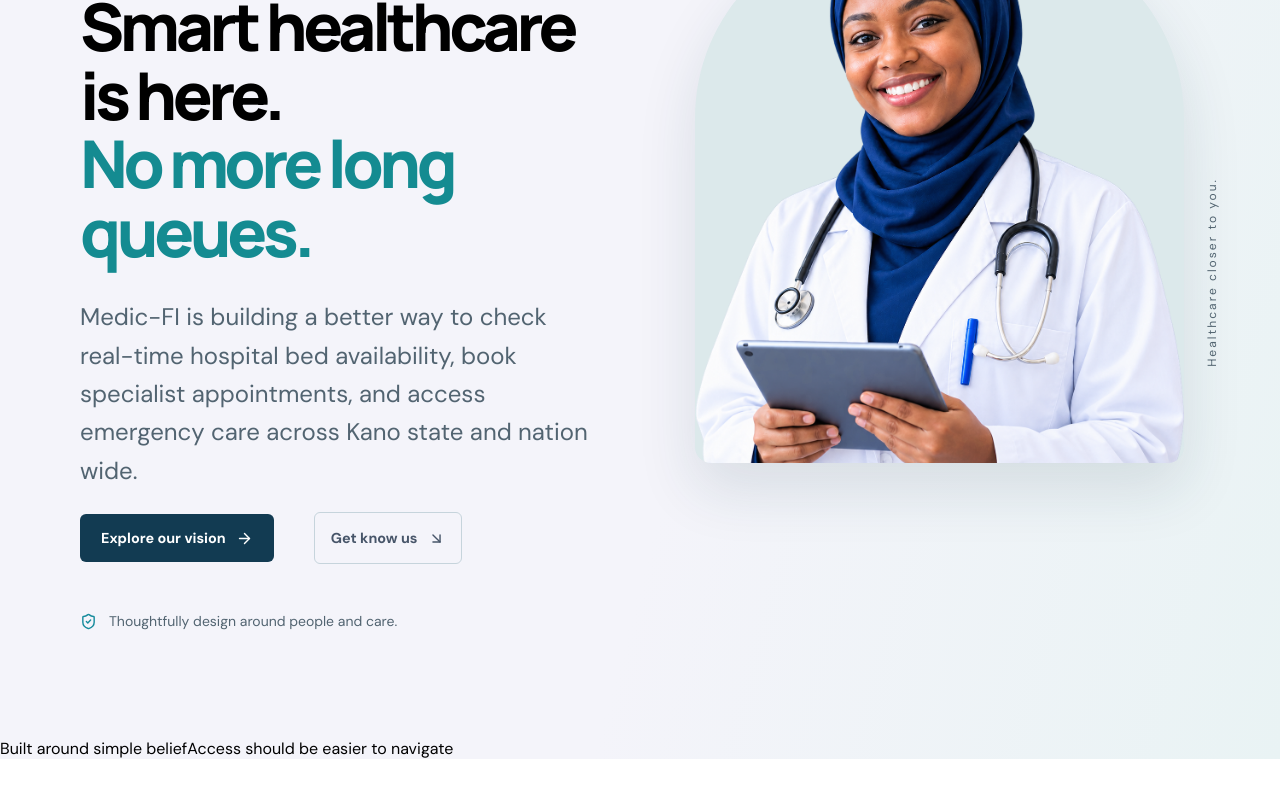
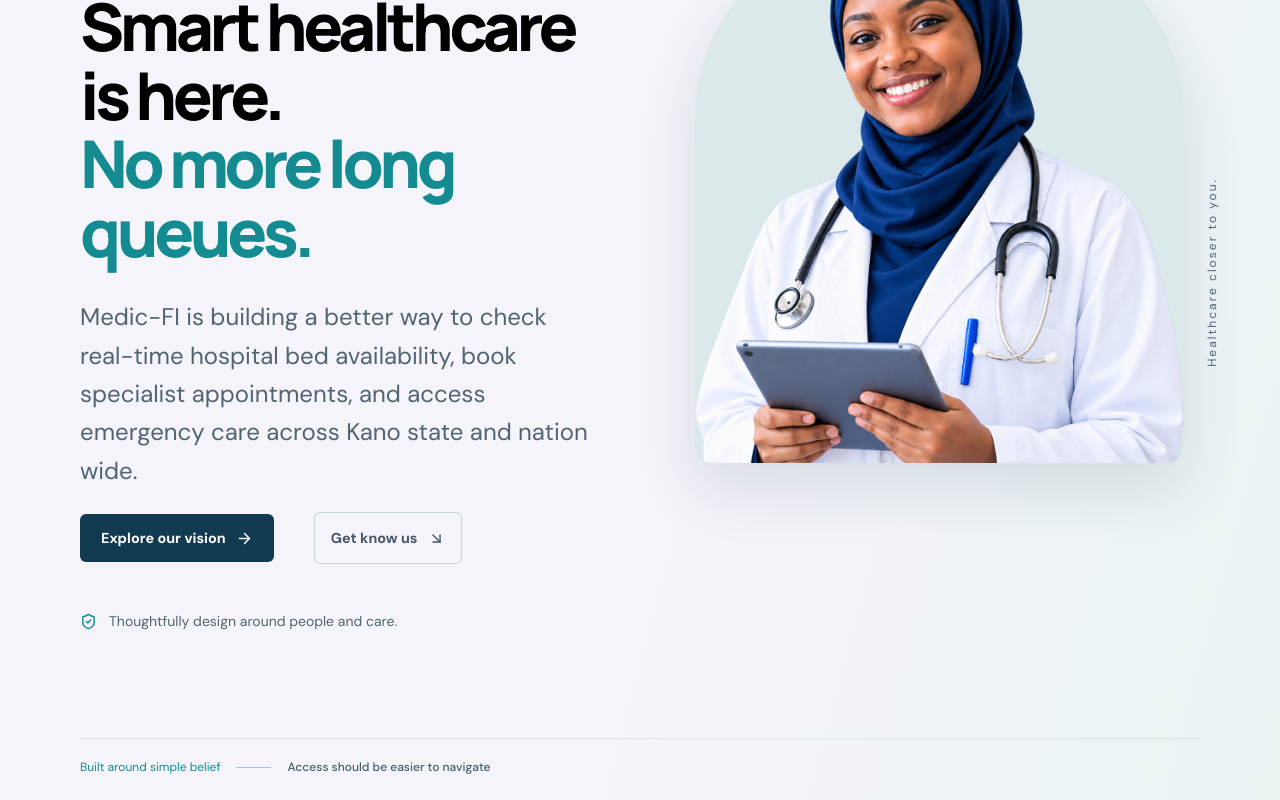
Before and after one commit to NDeenSanhaj96/medic-fi, a React (Vite) app: page / in a window 1280 px wide. Shown: the part 252-1052 px from the top of the page. Before the commit the page ends 1011 px from the top, so only its background shows below. Built offline with nearby package versions, Linux system fonts and the light colour scheme.

Commit message:
style: Add styles to the hero bottom container

```diff
--- a/src/App.css
+++ b/src/App.css
@@ -219,3 +219,25 @@
   font-size: var(--font-size-xs);
   letter-spacing: 0.17em;
 }
+
+.hero_bottom {
+  padding-top: 20px;
+  padding-bottom: 25px;
+  display: flex;
+  align-items: center;
+  gap: 16px;
+  border-top: 1px solid #dfeace;
+  font-size: var(--font-size-xs);
+  color: #148b91;
+}
+
+.hero_bottom-line {
+  width: 35px;
+  height: 1px;
+  background: #a8c7ca;
+}
+
+.hero_bottom span:last-child {
+  color: #425f6b;
+  font-weight: var(--font-weight-medium);
+}
--- a/src/App.jsx
+++ b/src/App.jsx
@@ -112,7 +112,7 @@
             </div>
           </div>
         </div>
-        <div className="hero_bottom">
+        <div className="hero_bottom container">
           <span>Built around simple belief</span>
           <span className="hero_bottom-line"></span>
           <span>Access should be easier to navigate</span>
```
